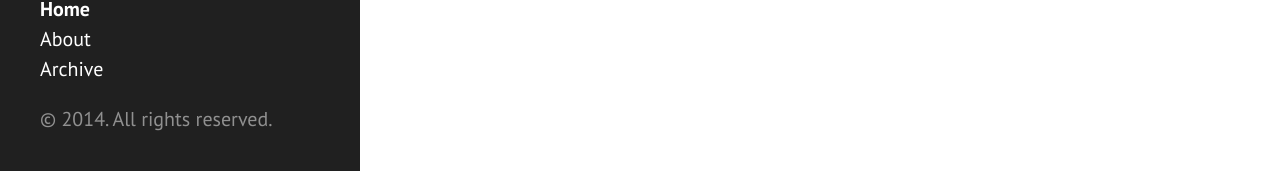
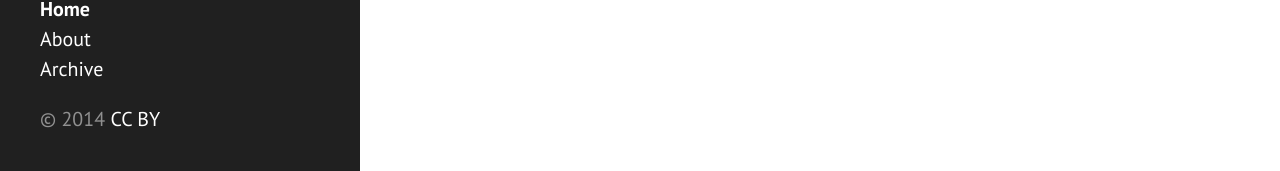
Before and after one commit to frederickjansen/frederickjansen.github.io, a Jekyll site: the page built from index.html, in a window 1280 px wide. Shown: the part 726-897 px from the top of the page. Built offline with Jekyll 4.4.1, drawn with Linux system fonts in a browser that asks for light colours; Markdown is read by kramdown in place of the engine named in the settings; the list of posts is cut into pages by our own code.

Commit message:
Changed copyright to CC BY 4.0

```diff
--- a/_includes/sidebar.html
+++ b/_includes/sidebar.html
@@ -27,6 +27,6 @@
       {% endfor %}
     </ul>
 
-    <p>&copy; {{ site.time | date: '%Y' }}. All rights reserved.</p>
+    <p>&copy; {{ site.time | date: '%Y' }} <a href="http://creativecommons.org/licenses/by/4.0/">CC BY</a></p>
   </div>
 </div>
```
